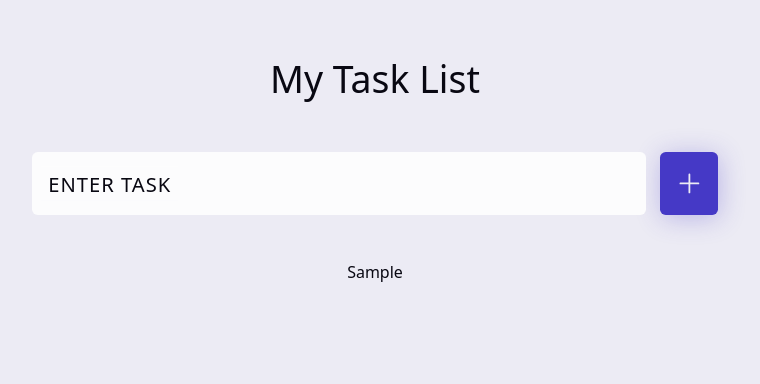
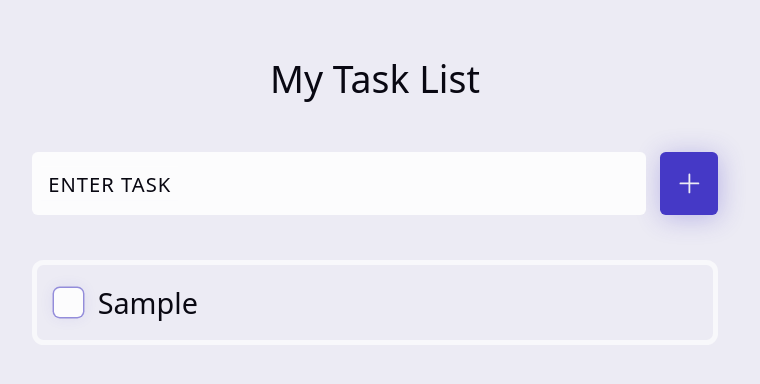
Before and after one commit to paresiqbal/react-todo, a React (Vite) app: page / in a window 1280 px wide. Both pictures are taken after typing "Sample" into the empty fields and a click on the button "Add Task". Shown: the top 384 px of the page, without its empty margins (345-1105 px from the left). Built offline with nearby package versions, Linux system fonts and the light colour scheme.

Commit message:
Adding Check button

```diff
--- a/src/components/TaskItem.jsx
+++ b/src/components/TaskItem.jsx
@@ -1,5 +1,35 @@
-import React from "react";
+// styles
+import { useState } from "react";
+import styles from "../styles/TaskItem.module.css";
+
+// library
+import { CheckIcon } from "@heroicons/react/24/outline";
 
 export default function TaskItem({ task }) {
-  return <div>{task.name}</div>;
+  const [isChecked, setIsChecked] = useState(task.checked);
+
+  const handleCheckBoxChange = (e) => {
+    setIsChecked(!isChecked);
+  };
+
+  return (
+    <li className={styles.task}>
+      <div className={styles["task-group"]}>
+        <input
+          type="checkbox"
+          checked={isChecked}
+          name={task.name}
+          id={task.id}
+          className={styles.checkbox}
+          onChange={handleCheckBoxChange}
+        />
+        <label htmlFor={task.id} className={styles.label}>
+          {task.name}
+          <p className={styles.checkmark}>
+            <CheckIcon width={24} strokeWidth={2} />
+          </p>
+        </label>
+      </div>
+    </li>
+  );
 }
--- a/src/components/TaskList.jsx
+++ b/src/components/TaskList.jsx
@@ -8,9 +8,11 @@
   return (
     <ul className={styles.tasks}>
       {/* Looping to taskList to display it */}
-      {taskList.map((task) => (
-        <TaskItem key={task.id} task={task} />
-      ))}
+      {taskList
+        .sort((a, b) => b.id - a.id) // sort asc
+        .map((task) => (
+          <TaskItem key={task.id} task={task} />
+        ))}
     </ul>
   );
 }
```
